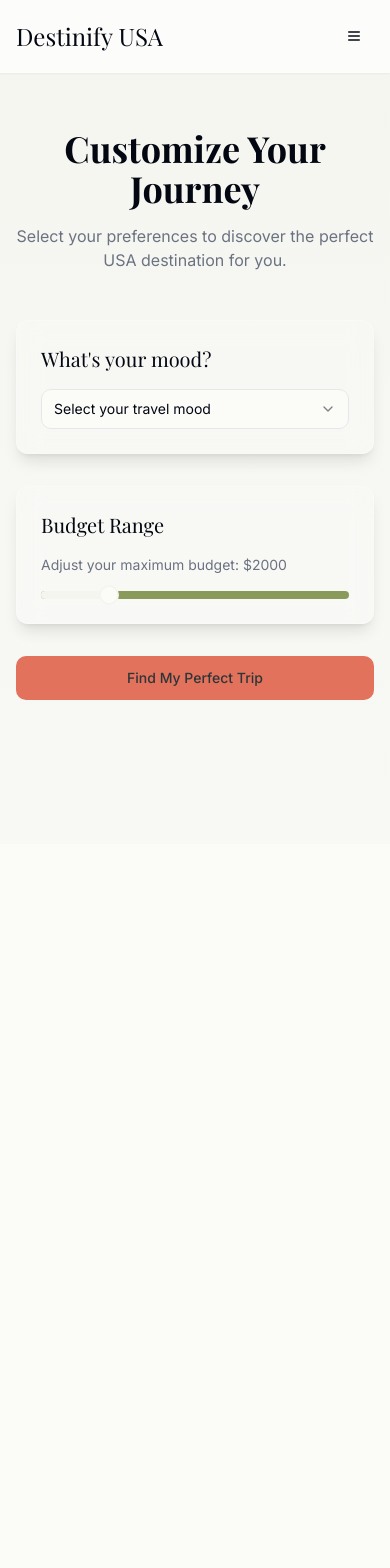
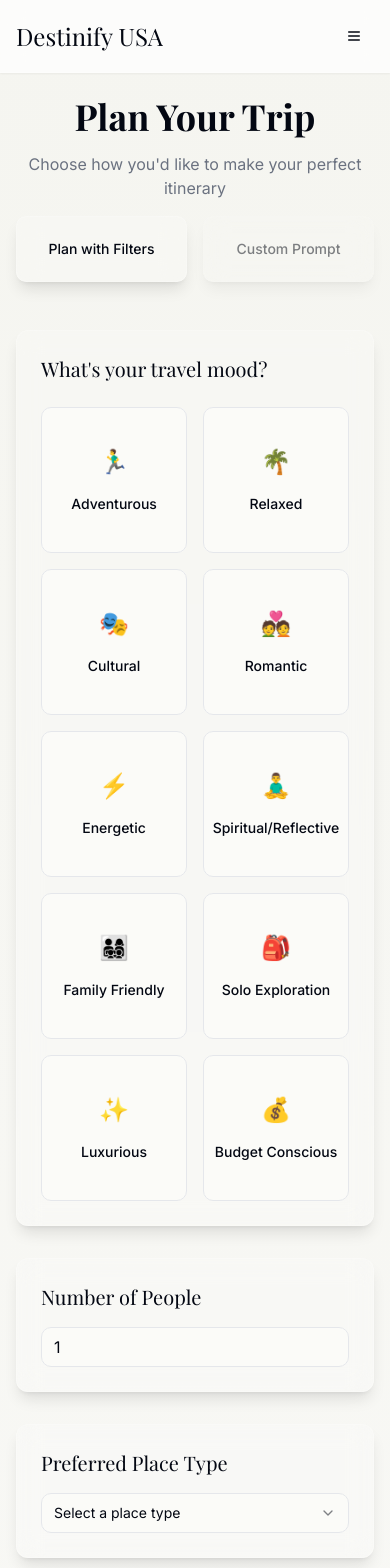
Before and after one commit to ashmitKmishra/Destinify_US_Trip_Planner, a React (Vite) app: page /plan-by-filters in a window 390 px wide. Shown: the top 1568 px of the page. Before the commit the page ends 844 px from the top, so only its background shows below. Built offline with nearby package versions, Linux system fonts and the light colour scheme.

Commit message:
Update Plan By Filters Page
This commit updates the "Plan By Filters" page to match a provided design and adds new place type filter options.

```diff
--- a/src/pages/PlanByFilters.tsx
+++ b/src/pages/PlanByFilters.tsx
@@ -5,47 +5,115 @@ import Navbar from "@/components/Navbar";
 import { Button } from "@/components/ui/button";
 import { Select, SelectContent, SelectItem, SelectTrigger, SelectValue } from "@/components/ui/select";
 import { Slider } from "@/components/ui/slider";
+import { Input } from "@/components/ui/input";
+
+const moodOptions = [
+  { id: "adventurous", label: "Adventurous", icon: "🏃‍♂️" },
+  { id: "relaxed", label: "Relaxed", icon: "🌴" },
+  { id: "cultural", label: "Cultural", icon: "🎭" },
+  { id: "romantic", label: "Romantic", icon: "💑" },
+  { id: "energetic", label: "Energetic", icon: "⚡" },
+  { id: "spiritual", label: "Spiritual/Reflective", icon: "🧘‍♂️" },
+  { id: "family", label: "Family Friendly", icon: "👨‍👩‍👧‍👦" },
+  { id: "solo", label: "Solo Exploration", icon: "🎒" },
+  { id: "luxurious", label: "Luxurious", icon: "✨" },
+  { id: "budget", label: "Budget Conscious", icon: "💰" },
+];
+
+const placeTypes = [
+  "Mountains",
+  "Beaches",
+  "Cities",
+  "Countryside",
+  "Historical Sites",
+  "Nature & National Parks",
+  "Adventure Hubs",
+  "Cultural Villages",
+  "Spa & Wellness Retreats",
+  "Artistic/Creative Centers"
+];
 
 const PlanByFilters = () => {
-  const [mood, setMood] = useState("");
+  const [selectedMood, setSelectedMood] = useState("");
+  const [numberOfPeople, setNumberOfPeople] = useState("1");
+  const [placeType, setPlaceType] = useState("");
   const [budget, setBudget] = useState([2000]);
 
   return (
     <div className="min-h-screen bg-gradient-to-b from-primary to-muted">
       <Navbar />
-      <main className="container mx-auto pt-32 px-4">
+      <main className="container mx-auto pt-24 px-4">
         <motion.div
           initial={{ opacity: 0, y: 20 }}
           animate={{ opacity: 1, y: 0 }}
           className="max-w-3xl mx-auto space-y-12"
         >
-          <div className="text-center">
-            <h1 className="text-4xl font-display font-bold mb-4">
-              Customize Your Journey
+          <div className="text-center space-y-4">
+            <h1 className="text-4xl font-display font-bold">
+              Plan Your Trip
             </h1>
             <p className="text-muted-foreground">
-              Select your preferences to discover the perfect USA destination for you.
+              Choose how you'd like to make your perfect itinerary
             </p>
+
+            <div className="flex gap-4 justify-center">
+              <Button variant="outline" className="flex-1 py-8 glass-card">
+                Plan with Filters
+              </Button>
+              <Button variant="outline" className="flex-1 py-8 glass-card opacity-50">
+                Custom Prompt
+              </Button>
+            </div>
           </div>
 
           <motion.div
             initial={{ opacity: 0 }}
             animate={{ opacity: 1 }}
             transition={{ delay: 0.2 }}
-            className="grid gap-8"
+            className="space-y-8"
           >
             <div className="glass-card p-6 rounded-xl space-y-4">
-              <h2 className="text-xl font-display mb-4">What's your mood?</h2>
-              <Select value={mood} onValueChange={setMood}>
+              <h2 className="text-xl font-display mb-6">What's your travel mood?</h2>
+              <div className="grid grid-cols-2 sm:grid-cols-5 gap-4">
+                {moodOptions.map((mood) => (
+                  <Button
+                    key={mood.id}
+                    variant="outline"
+                    className={`flex flex-col items-center p-4 h-auto aspect-square ${
+                      selectedMood === mood.id ? "ring-2 ring-accent" : ""
+                    }`}
+                    onClick={() => setSelectedMood(mood.id)}
+                  >
+                    <span className="text-2xl mb-2">{mood.icon}</span>
+                    <span className="text-sm text-center">{mood.label}</span>
+                  </Button>
+                ))}
+              </div>
+            </div>
+
+            <div className="glass-card p-6 rounded-xl space-y-4">
+              <h2 className="text-xl font-display">Number of People</h2>
+              <Input
+                type="number"
+                value={numberOfPeople}
+                onChange={(e) => setNumberOfPeople(e.target.value)}
+                min="1"
+                className="w-full"
+              />
+            </div>
+
+            <div className="glass-card p-6 rounded-xl space-y-4">
+              <h2 className="text-xl font-display">Preferred Place Type</h2>
+              <Select value={placeType} onValueChange={setPlaceType}>
                 <SelectTrigger>
-                  <SelectValue placeholder="Select your travel mood" />
+                  <SelectValue placeholder="Select a place type" />
                 </SelectTrigger>
                 <SelectContent>
-                  <SelectItem value="adventurous">Adventurous</SelectItem>
-                  <SelectItem value="relaxed">Relaxed</SelectItem>
-                  <SelectItem value="cultural">Cultural</SelectItem>
-                  <SelectItem value="romantic">Romantic</SelectItem>
-                  <SelectItem value="energetic">Energetic</SelectItem>
+                  {placeTypes.map((type) => (
+                    <SelectItem key={type} value={type.toLowerCase()}>
+                      {type}
+                    </SelectItem>
+                  ))}
                 </SelectContent>
               </Select>
             </div>
@@ -64,10 +132,8 @@ const PlanByFilters = () => {
               />
             </div>
 
-            {/* Add more filter sections here */}
-
-            <Button size="lg" className="w-full bg-accent hover:bg-accent/90">
-              Find My Perfect Trip
+            <Button size="lg" className="w-full bg-accent hover:bg-accent/90 p-6 text-lg">
+              Generate Itinerary
             </Button>
           </motion.div>
         </motion.div>
```
